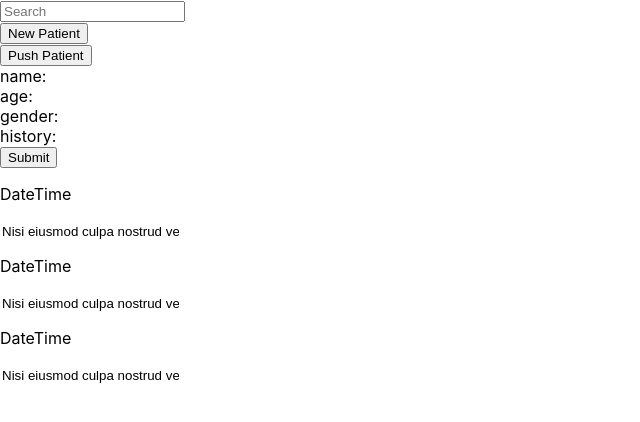
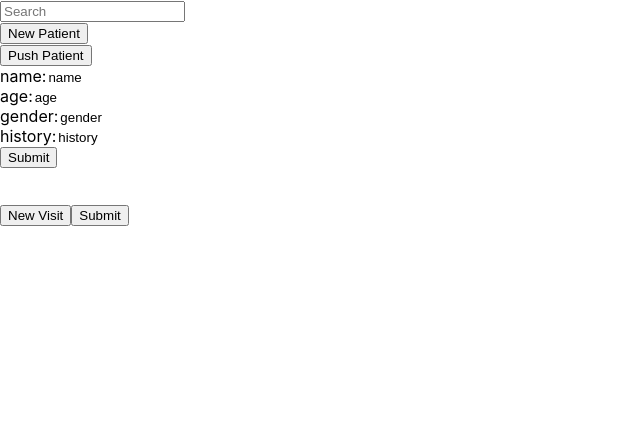
Before and after one commit to farrahs17/Drdad, a React (Create React App) app: page / in a window 1280 px wide. Shown: the top 422 px of the page, without its empty margins (0-640 px from the left). Built offline with nearby package versions, Linux system fonts and the light colour scheme.

Commit message:
updating patients works now

```diff
--- a/package.json
+++ b/package.json
@@ -4,6 +4,7 @@
   "private": true,
   "dependencies": {
     "axios": "^0.19.0",
+    "moment": "^2.24.0",
     "node-sass": "^4.12.0",
     "react": "^16.8.6",
     "react-dom": "^16.8.6",
--- a/src/PatientInterface.js
+++ b/src/PatientInterface.js
@@ -1,5 +1,6 @@
 import React from "react";
 import axios from "axios";
+import moment from "moment";
 
 const PatientInterface = React.createContext();
 
@@ -8,7 +9,12 @@ class Provider extends React.Component {
     super(props);
     this.state = {
       isLoading: false,
-      currentPatient: "fuck"
+      currentPatient: {
+        name: "name",
+        age: "age",
+        gender: "gender",
+        history: "history",
+        visits: [{date:"",type:"",details:""}]}
     };
   }
   loadPatient(id) {
@@ -21,21 +27,22 @@ class Provider extends React.Component {
 
   setCurrentPatient(key,value){
     let currentPatient = {...this.state.currentPatient}
-    console.log(value)
     currentPatient[key] = value
     this.setState({currentPatient: currentPatient})
+    console.log(this.state.currentPatient)
   }
 
   addVisit() {
-    // let currentPatient = this.state.currentPatient.visits.push("")
-    // this.setState({currentPatient: currentPatient})
-    this.setState(prevState => ({ currentPatient: [...prevState, ""] }));
+    let currentPatient = this.state.currentPatient
+    currentPatient.visits.push({ date: moment().format("DD/MM/YYYY, h:mm"), type: "", details: "" })
+    console.log(currentPatient)
+    this.setState({currentPatient: currentPatient})
+    // this.setState(prevState => ({ currentPatient: [...prevState, ""] }));
   }
 
-  updatePatient(currentPatient) {
-    //POST request
+  updatePatient() {
     axios
-      .post("http://localhost:5000/update", currentPatient)
+      .post("http://localhost:5000/update", {patient: this.state.currentPatient})
       .then(result => console.log(result))
       .catch(err => console.log(err));
   }
@@ -72,7 +79,9 @@ class Provider extends React.Component {
         value={{
           state: this.state,
           createPatient: this.createPatient.bind(this),
-          setCurrentPatient: this.setCurrentPatient.bind(this)
+          setCurrentPatient: this.setCurrentPatient.bind(this),
+          updatePatient: this.updatePatient.bind(this),
+          addVisit: this.addVisit.bind(this)
         }}
       >
         {this.props.children}
--- a/src/PatientView/BasicInfo.js
+++ b/src/PatientView/BasicInfo.js
@@ -18,7 +18,7 @@ class BasicInfo extends React.Component{
 
     handleSubmit(context, e){
         e.preventDefault()
-        console.log("poop")
+        context.updatePatient()
     }
 
     handleBlur(){
@@ -49,7 +49,7 @@ class BasicInfo extends React.Component{
                             </form>
                         </div>
                     )
-                }
+                    }
                 }
             </PatientInterface.Consumer>
         )
--- a/src/PatientView/EntriesList/EntriesList.js
+++ b/src/PatientView/EntriesList/EntriesList.js
@@ -5,50 +5,78 @@ import {PatientInterface} from "../../PatientInterface";
 class EntriesList extends React.Component{
     constructor(props){
         super(props)
-        this.entries = [{
-                date: "DateTime",
-                type: "checkup/followup",
-                details: "Nisi eiusmod culpa nostrud veniam sunt ullamco labore id enim commodo consectetur pariatur."
-             }, {
-                date: "DateTime",
-                type: "checkup/followup",
-                details: "Nisi eiusmod culpa nostrud veniam sunt ullamco labore id enim commodo consectetur pariatur."
-            }, {
-                date: "DateTime",
-                type: "checkup/followup",
-                details: "Nisi eiusmod culpa nostrud veniam sunt ullamco labore id enim commodo consectetur pariatur."
-            }]
 
-        this.index = -1;
-        //holds new values to be sent to database
-        this.newEntries = []
+
+        this.state = { active: false}
+        this.newEntries = [{date:"",type:"",details:""}]
+        this.index = -this.newEntries.length - 1;
+    }
+
+    loadEntries(context){
+        this.newEntries = [...context.state.currentPatient.visits]
+        this.index = - 1;
     }
 
     componentDidMount(){
-        this.newEntries = this.entries
+        this.index = -this.newEntries.length - 1;
     }
 
     handleChange(e){
-        this.newEntries[e[0]].details = e[1]
-        console.log(this.newEntries)
+        this.newEntries[e.target.id].details = e.target.value
     }
 
     handleClick(context){
+        this.index = -this.newEntries.length - 1;
         context.addVisit()
+    }
+    handleFocus() {
+        this.setState({ active: true })
+    }
+    handleBlur() {
+        this.setState({ active: false })
+    }
+    handleSubmit(context){
+        context.setCurrentPatient("visits",this.newEntries)
     }
 
     render(){
         return(
             <PatientInterface.Consumer>
                 {(context)=>{
+                    /*
                     return(
                         <div className="entries-list">
-                            {this.entries.map((i)=>{
+                            {context.state.currentPatient.visits.map((i)=>{
                                 this.index++
                                 return(
                                     <Entry data={i} onChange={this.handleChange.bind(this)} id={this.index}></Entry>
                                 )
                             })}
+                            <button onClick={this.handleClick.bind(this,context)}>New Visit</button>
+                        </div>
+                    )*/
+                    this.loadEntries(context)
+                    return(
+                        <div className="entries-list">
+                            {this.newEntries.map((i)=>{
+                                this.index++
+                                return(
+                                    <div className="entry">
+                                        <p className="entry-date">{i.date || ""}</p>
+                                        <div className="entry-details">
+                                            <input className={this.state.active ? "input-enabled" : "input-disabled"}
+                                                id={this.index}
+                                                onChange={this.handleChange.bind(this)}
+                                                onBlur={this.handleBlur.bind(this)}
+                                                onFocus={this.handleFocus.bind(this)} />
+                                        </div>
+                                    </div>
+                                )
+                            })
+
+                            }
+                            <button onClick={this.handleClick.bind(this, context)}>New Visit</button>
+                            <button onClick={this.handleSubmit.bind(this, context)}>Submit</button>
                         </div>
                     )
                 }}
--- a/src/PatientView/EntriesList/Entry.js
+++ b/src/PatientView/EntriesList/Entry.js
@@ -11,8 +11,8 @@ class Entry extends React.Component{
     }
     handleChange(e){
         this.setState({currentText: e.target.value})
-
-        this.props.onChange([this.props.id,this.state.currentText])
+        console.log(this.props.id)
+        this.props.onChange([this.props.id,e.target.value])
     }
     handleFocus() {
         this.setState({ active: true })
```
Also changed, not shown: 1 other file (tests, documents, lock files or other folders).
